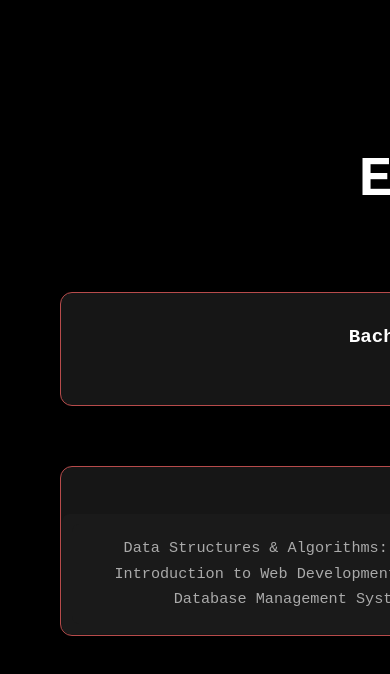
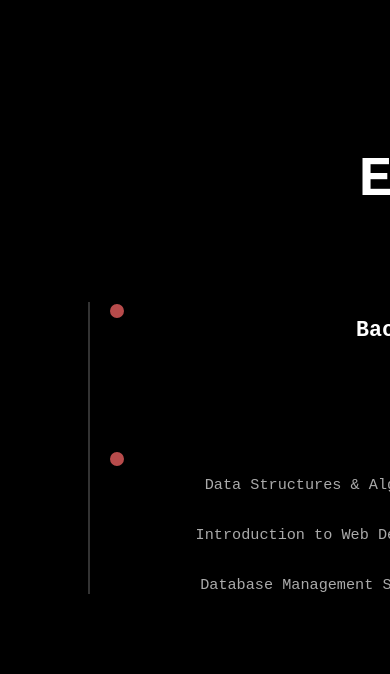
Before and after one commit to sajaalqadoome/Portfolio, a plain HTML site: page index.html in a window 390 px wide. Shown: the part 5871-6545 px from the top of the page. Drawn offline with nearby package versions, Linux system fonts and the light colour scheme.

Commit message:
FinalEdit

```diff
--- a/style.css
+++ b/style.css
@@ -747,172 +747,86 @@ section {
   }
 }
 
-@media screen and (max-width: 600px) {
+}
+
+
+/* ================== Responsive Education Only ================== */
+@media (max-width: 768px) {
+  .edu-timeline {
+    padding-left: 30px;
+  }
+
+  .edu-timeline::before {
+    left: 11px;
+    width: 2px;
+  }
+
   .edu-item {
-    display: flex;
-    flex-direction: column;
-    padding-left: 0;
-    margin-bottom: 40px;
+    padding-left: 35px;
+    margin-bottom: 70px;
   }
 
   .edu-item::before {
-    position: relative;
-    top: 0;
-    left: 0;
-    width: 10px;
-    height: 10px;
-    border: 2px solid #000;
-    margin-bottom: 8px;
+    width: 16px;
+    height: 16px;
+    left: 3px;
+    border-width: 4px;
   }
 
-  .edu-info {
-    display: flex;
-    flex-direction: column;
-    gap: 4px;
+  .edu-degree,
+  .edu-Courses {
+    font-size: 1.5rem;
+  }
+
+  .edu-university {
+    font-size: 1.1rem;
+  }
+
+  .edu-Detlis p {
+    font-size: 1rem;
+  }
+}
+
+@media (max-width: 480px) {
+  .section-title h2 {
+    font-size: 1.7rem;
+    margin-bottom: 60px;
+    text-align: center;
+  }
+
+  .edu-timeline {
+    padding-left: 25px;
+  }
+
+  .edu-timeline::before {
+    left: 8px;
+  }
+
+  .edu-item {
+    padding-left: 30px;
+  }
+
+  .edu-item::before {
+    width: 14px;
+    height: 14px;
+    left: 1px;
   }
 
   .edu-year {
-    font-size: 0.8rem;
+    font-size: 0.9rem;
   }
 
-  .edu-degree, .edu-Courses {
-    font-size: 1.2rem;
-  }
-
-  .edu-university {
-    font-size: 0.95rem;
-  }
-
-  .edu-Detlis p {
-    font-size: 0.9rem;
-    margin-bottom: 6px;
-  }
-}
-}
-@media screen and (max-width: 600px) {
-  .edu-container {
-    padding: 0;
-  }
-
-  .edu-timeline {
-    display: flex;
-    flex-direction: column;
-    gap: 15px;
-    padding-left: 0;
-  }
-
-  .edu-item {
-    background-color: #161616;
-    border: 1px solid #b74b4b;
-    border-radius: 12px;
-    padding: 15px;
-    display: flex;
-    flex-direction: column;
-    gap: 8px;
-  }
-
-  .edu-year {
-    font-size: 0.8rem;
-    color: #b74b4b;
-    font-weight: 600;
-  }
-
-  .edu-degree {
-    font-size: 1.2rem;
-    font-weight: 600;
-    color: #fff;
+  .edu-degree,
+  .edu-Courses {
+    font-size: 1.35rem;
   }
 
   .edu-university {
     font-size: 1rem;
-    color: #aaa;
-  }
-
-  .edu-Courses {
-    font-size: 1rem;
-    font-weight: 600;
-    color: #b74b4b;
-    margin-top: 10px;
-  }
-
-  .edu-Detlis {
-    background-color: #1a1a1a;
-    border-radius: 8px;
-    padding: 10px;
   }
 
   .edu-Detlis p {
     font-size: 0.95rem;
-    margin: 4px 0;
-    line-height: 1.4;
+    padding-left: 18px;
   }
 }
-
-
-/* Education Responsive للجوال */
-@media screen and (max-width: 600px) {
-  .edu-container {
-    padding: 0;
-  }
-
-  .edu-timeline {
-    padding-left: 0;
-    display: flex;
-    flex-direction: column;
-    gap: 20px;
-  }
-  .edu-timeline::before {
-    display: none; /* نخفي الخط العمودي */
-  }
-
-  .edu-item {
-    background-color: #161616;
-    border: 1px solid #b74b4b;
-    border-radius: 12px;
-    padding: 1px;
-    display: flex;
-    flex-direction: column;
-    gap: 8px;
-    position: relative;
-  }
-
-  .edu-item::before {
-    display: none; /* نخفي الدائرة الصغيرة */
-  }
-
-  .edu-year {
-    font-size: 0.8rem;
-    color: #b74b4b;
-    font-weight: 600;
-  }
-
-  .edu-degree {
-    font-size: 1.2rem;
-    font-weight: 600;
-    color: #fff;
-  }
-
-  .edu-university {
-    font-size: 1rem;
-    color: #aaa;
-  }
-
-  .edu-Courses {
-    font-size: 1rem;
-    font-weight: 600;
-    color: #b74b4b;
-    margin-top: 10px;
-  }
-
-  .edu-Detlis {
-    background-color: #1a1a1a;
-    border-radius: 8px;
-    padding: 10px;
-  }
-
-  .edu-Detlis p {
-    font-size: 0.95rem;
-    margin: 4px 0;
-    line-height: 1.4;
-  }
-}
```
